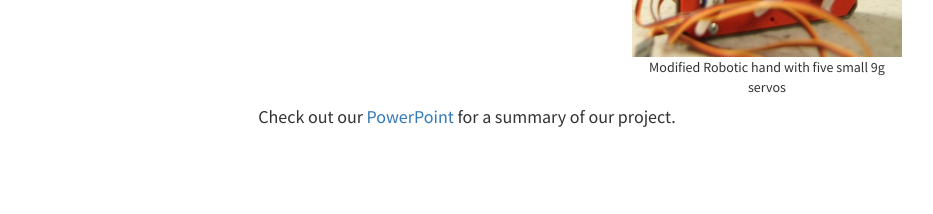
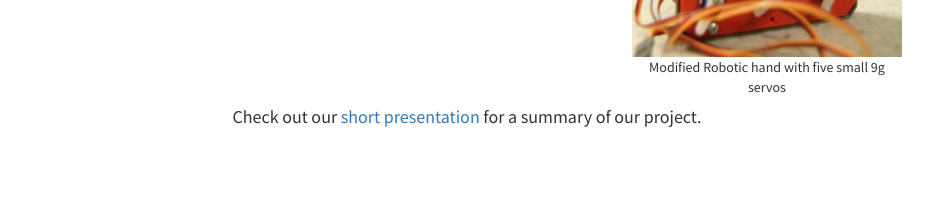
Before and after one commit to helenchg/elenachong.com, a Jekyll site: the page built from projects/robotichand/index.html, in a window 1280 px wide. Shown: the part 1015-1229 px from the top of the page, without its empty margins (173-1106 px from the left). Built offline with Jekyll 4.4.1, drawn with Linux system fonts in a browser that asks for light colours; nearby versions of some CDN libraries.

Commit message:
added stuff.

```diff
--- a/projects/robotichand/index.html
+++ b/projects/robotichand/index.html
@@ -34,7 +34,7 @@ This is my final project for the Mechatronics class. Me and my partner worked on
                          <img src = "/projects/robotichand/media/roboticHAND.jpg" class="img-responsive">
                          <p>Modified Robotic hand with five small 9g servos</p>
                     </div>
-<h4>Check out our <a href="/projects/robotichand/project.pdf">PowerPoint</a> for a summary of our project.</h4>
+<h4>Check out our <a href="/projects/robotichand/project.pdf">short presentation</a> for a summary of our project.</h4>
 
      </center>
 
```
Also changed, not shown: 5 other files.
